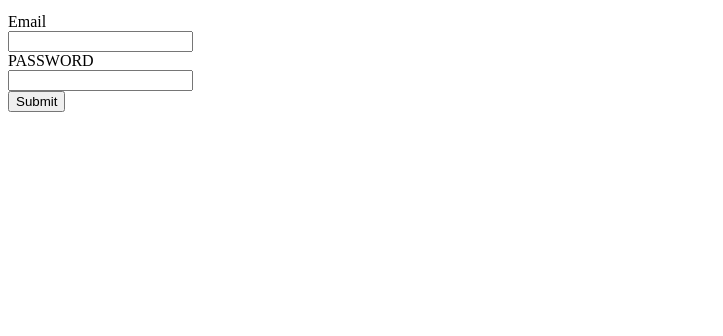
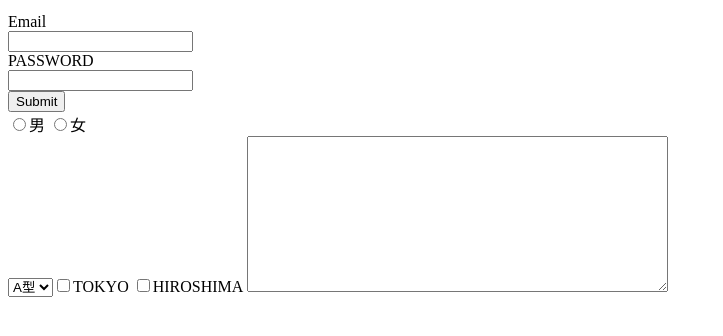
Before and after one commit to Sari7happy/practice-html, a plain HTML site: page img/sample.html in a window 1280 px wide. Shown: the part 116-452 px from the top of the page, without its empty margins (0-723 px from the left). Drawn offline with Linux system fonts and the light colour scheme.

Commit message:
”フォームの作成”

```diff
--- a/img/sample.html
+++ b/img/sample.html
@@ -14,8 +14,35 @@
     PASSWORD<br>
     <input type="passowrd" name="pass"><br>
     <input type="submit" name="submit">
+<br>
+
+<input type="radio" name="gender" value="1">男
+<input type="radio" name="gender" value="2">女
+<br>
+<select name="blood">
+    <option value="A">A型</option>
+    <option value="B">B型</option>
+    <option value="C">C型</option>
+    <option value="D">D型</option>
+
+    <br>
+
+    <input type="checkbox" name="pref[]" value="1">TOKYO
+    <input type="checkbox" name="pref[]" value="2">HIROSHIMA
+
+    <textarea name="comment" cols="50" rows="10"></textarea>
+
+
+</select>
+
+
+
+
+
 
     </form>
 
+
+
 </body>
 </html>
```
